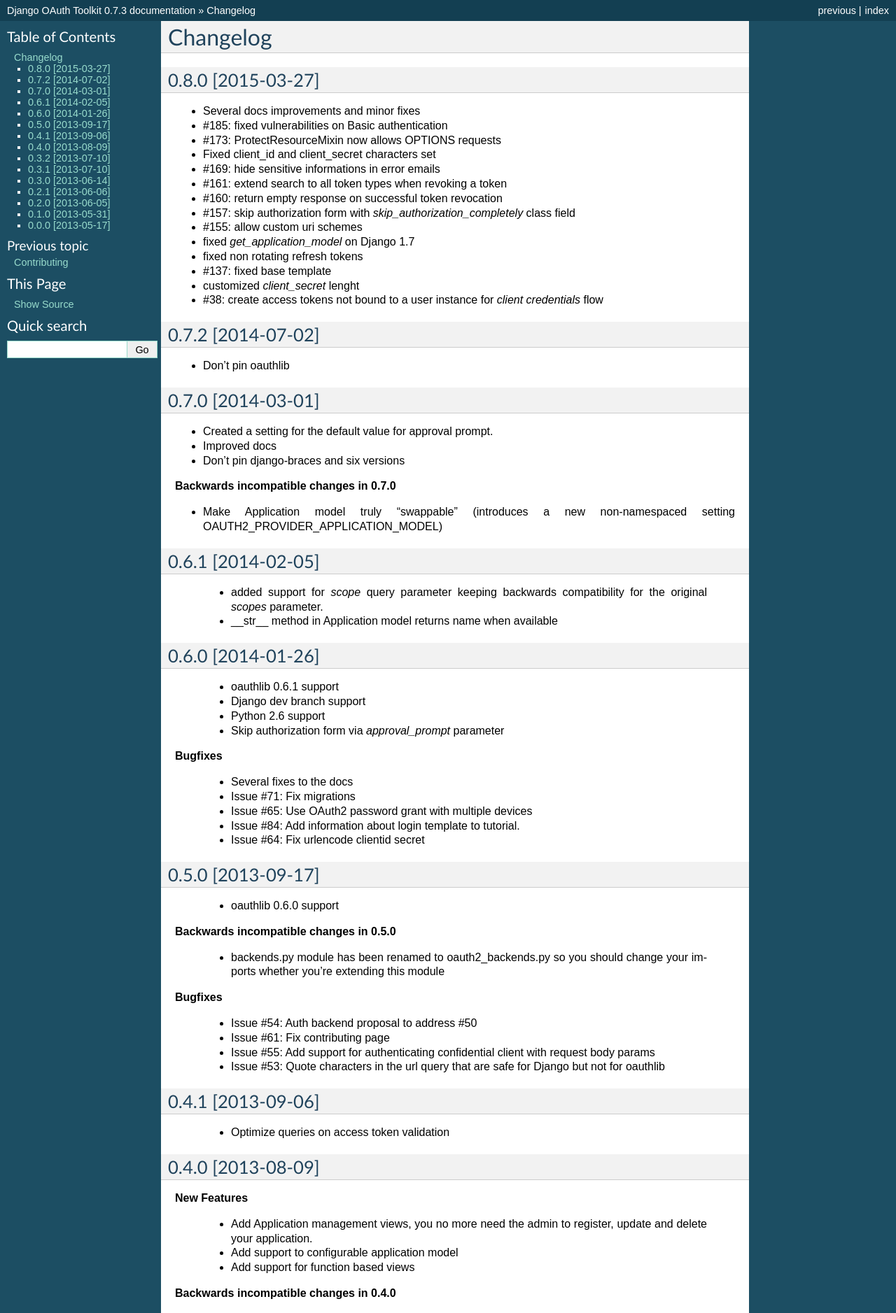
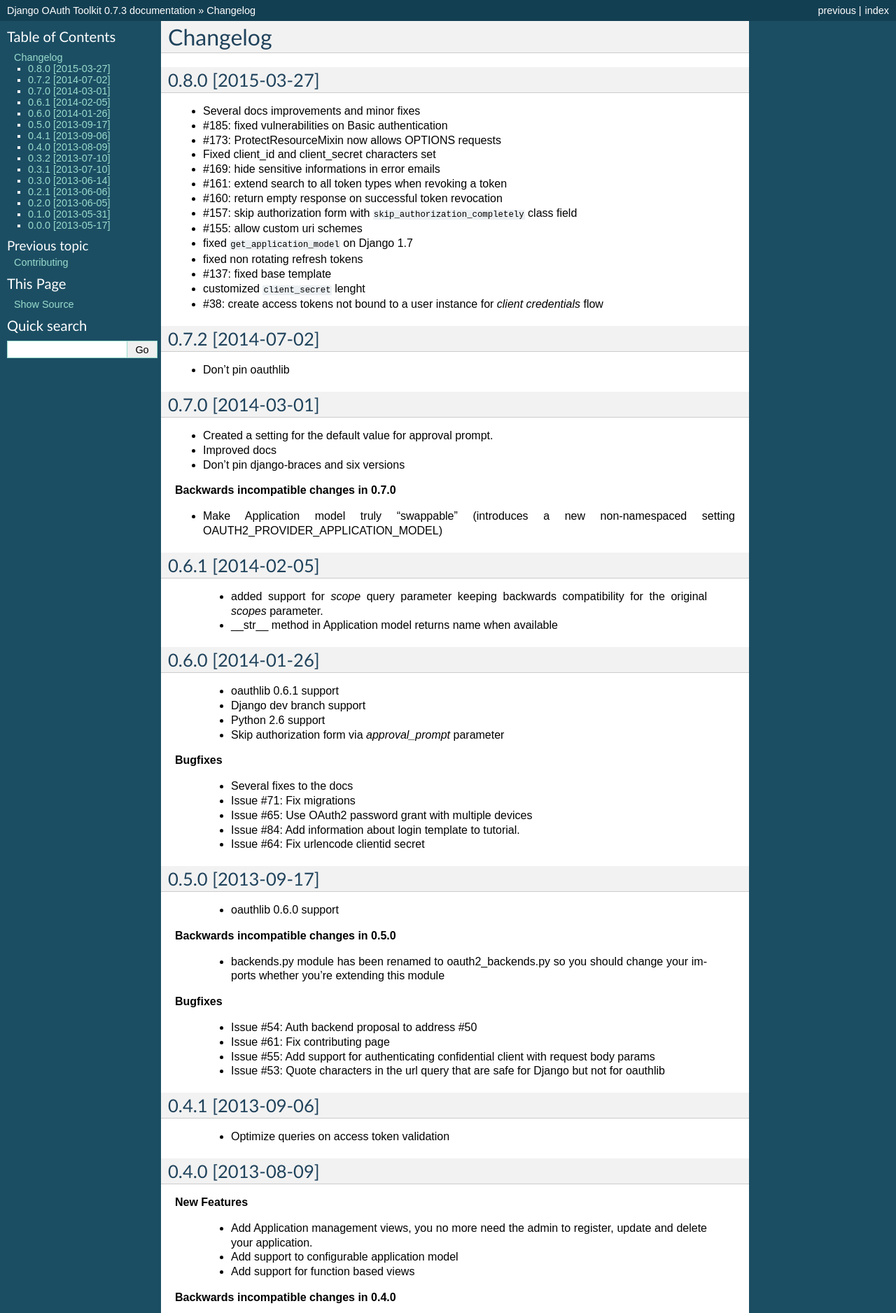
Before and after one commit to sheriffwoody0922/oauth-python-django, a Sphinx documentation site: the page built from docs/changelog.rst, in a window 1280 px wide. Shown: the top 1877 px of the page at 70% size. Built offline with Sphinx 7.4.7, drawn with Linux system fonts in a browser that asks for light colours.

Commit message:
fixed rst formatting

```diff
--- a/README.rst
+++ b/README.rst
@@ -100,12 +100,12 @@
 * #169: hide sensitive informations in error emails
 * #161: extend search to all token types when revoking a token
 * #160: return empty response on successful token revocation
-* #157: skip authorization form with `skip_authorization_completely` class field
+* #157: skip authorization form with ``skip_authorization_completely`` class field
 * #155: allow custom uri schemes
-* fixed `get_application_model` on Django 1.7
+* fixed ``get_application_model`` on Django 1.7
 * fixed non rotating refresh tokens
 * #137: fixed base template
-* customized `client_secret` lenght
+* customized ``client_secret`` lenght
 * #38: create access tokens not bound to a user instance for *client credentials* flow
 
 0.7.2 [2014-07-02]
--- a/docs/changelog.rst
+++ b/docs/changelog.rst
@@ -11,12 +11,12 @@
 * #169: hide sensitive informations in error emails
 * #161: extend search to all token types when revoking a token
 * #160: return empty response on successful token revocation
-* #157: skip authorization form with `skip_authorization_completely` class field
+* #157: skip authorization form with ``skip_authorization_completely`` class field
 * #155: allow custom uri schemes
-* fixed `get_application_model` on Django 1.7
+* fixed ``get_application_model`` on Django 1.7
 * fixed non rotating refresh tokens
 * #137: fixed base template
-* customized `client_secret` lenght
+* customized ``client_secret`` lenght
 * #38: create access tokens not bound to a user instance for *client credentials* flow
 
 
```
